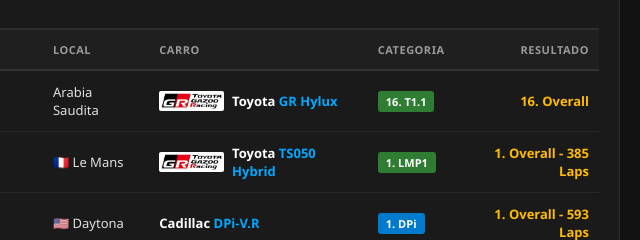
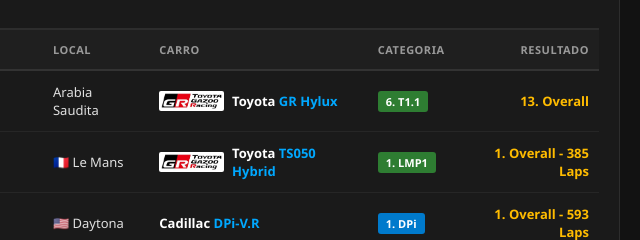
Before and after one commit to motorsportversotv-cmd/motorsportverso2, a plain HTML site: page Motorsportverso Database/Ficha_Fernando_Alonso.html in a window 1280 px wide. Shown: the part 497-737 px from the top of the page, 640-1280 px from the left. Drawn offline with Linux system fonts and the light colour scheme.

Commit message:
Update Ficha_Fernando_Alonso.html
Signed-off-by: motorsportversotv-cmd <motorsportverso.tv@gmail.com>

```diff
--- a/Motorsportverso Database/Ficha_Fernando_Alonso.html
+++ b/Motorsportverso Database/Ficha_Fernando_Alonso.html
@@ -261,8 +261,8 @@
                         <span><span class="brand">Toyota</span> <span class="model">GR Hylux</span></span>
                     </div>
                 </td>
-                <td><span class="badge badge-club">16. T1.1</span></td>
-                <td class="col-resultado">16. Overall</td>
+                <td><span class="badge badge-club">6. T1.1</span></td>
+                <td class="col-resultado">13. Overall</td>
             </tr>
 
             <tr>
```
